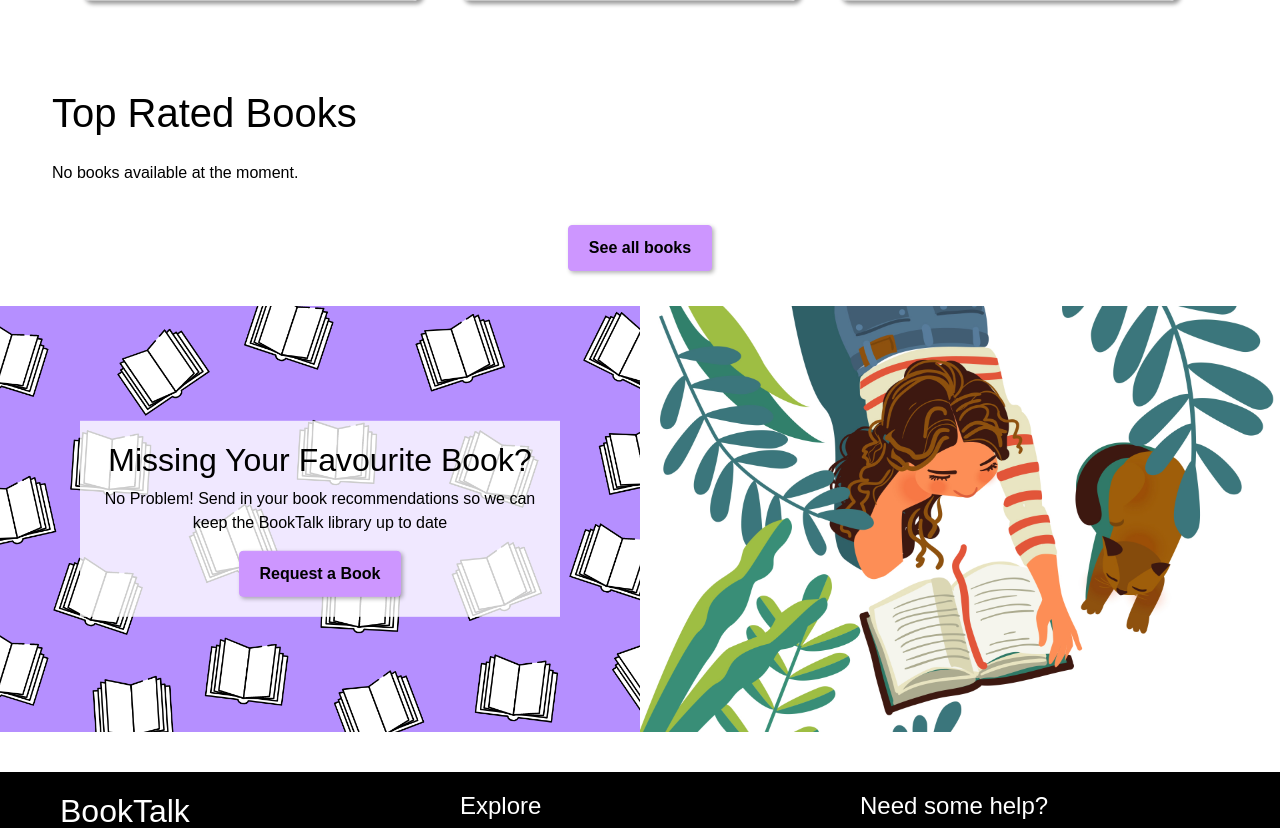
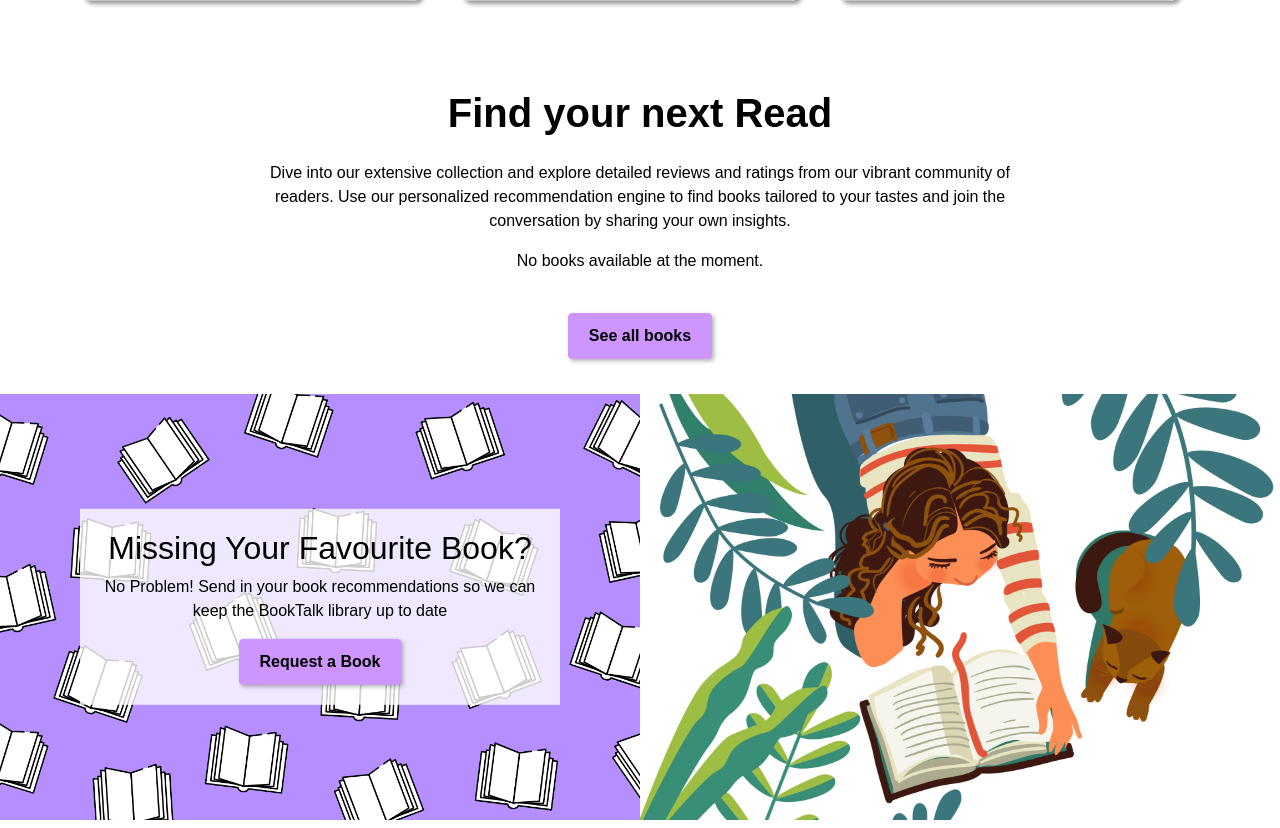
Before and after one commit to jordie-13/BookTalk, a Django app: page / in a window 1280 px wide. Shown: the part 1494-2322 px from the top of the page. Run offline with Django 5.2, Linux system fonts and the light colour scheme; data that the repository does not hold is empty; some libraries are stand-ins or nearby versions.

Commit message:
Update books section on the homepage html

```diff
--- a/books/templates/homepage.html
+++ b/books/templates/homepage.html
@@ -70,7 +70,10 @@
 <div class="container-fluid display-books">
     <div class="row">
         <div class="container mt-5">
-            <h1 class="mb-4">Top Rated Books</h1>
+            <h1 class="mb-4"><strong>Find your next Read</strong></h1>
+            <p>Dive into our extensive collection and explore detailed reviews and ratings from our vibrant
+                 community of readers. Use our personalized recommendation engine to find books tailored to
+                  your tastes and join the conversation by sharing your own insights.</p>
             <!-- If there are no books to display -->
             {% if not book_list %}
                 <p>No books available at the moment.</p>
--- a/static/css/styles.css
+++ b/static/css/styles.css
@@ -332,6 +332,15 @@ footer {
 /* list of displayed books section */
 .display-books {
     max-width: 1200px;
+    display: flex;
+    justify-content: center;
+    align-items: center;
+    text-align: center;
+}
+
+.display-books p {
+    max-width: 800px;
+    align-self: center;
 }
 
 .no-underline {
```
